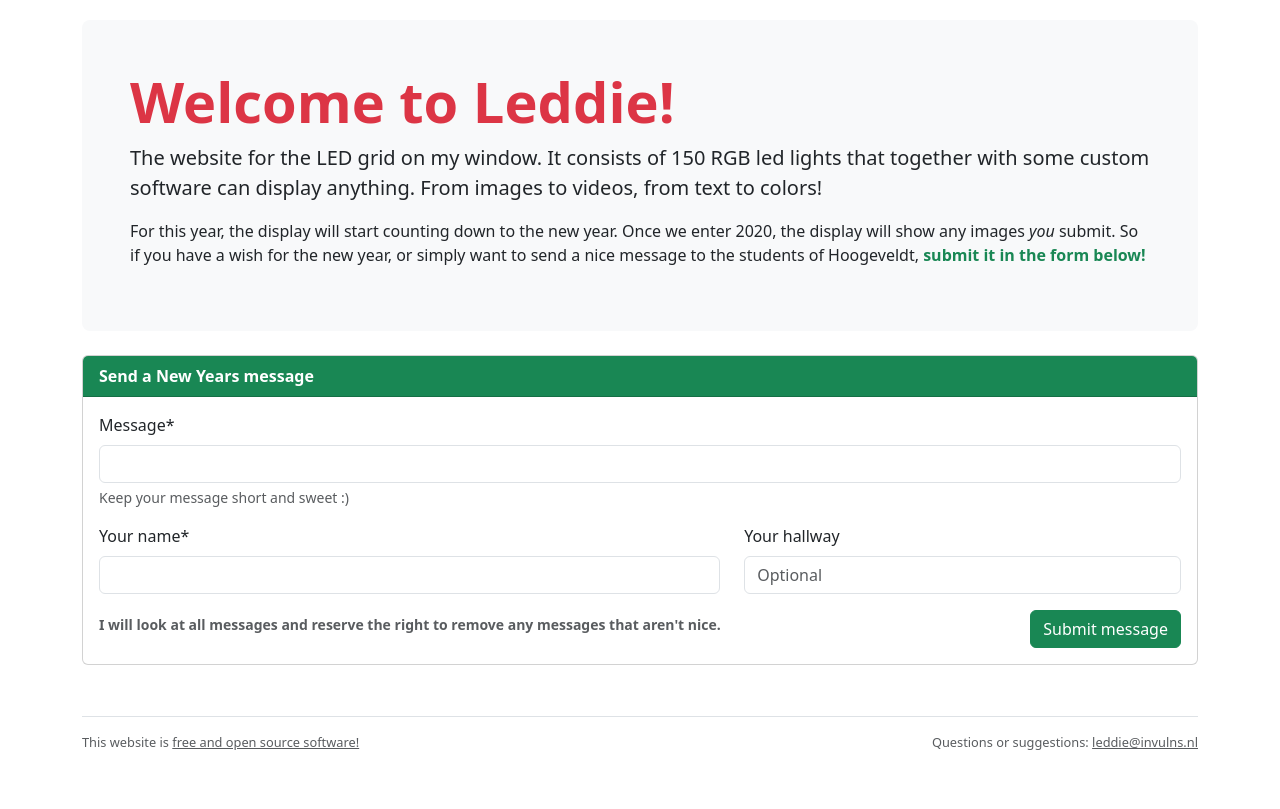
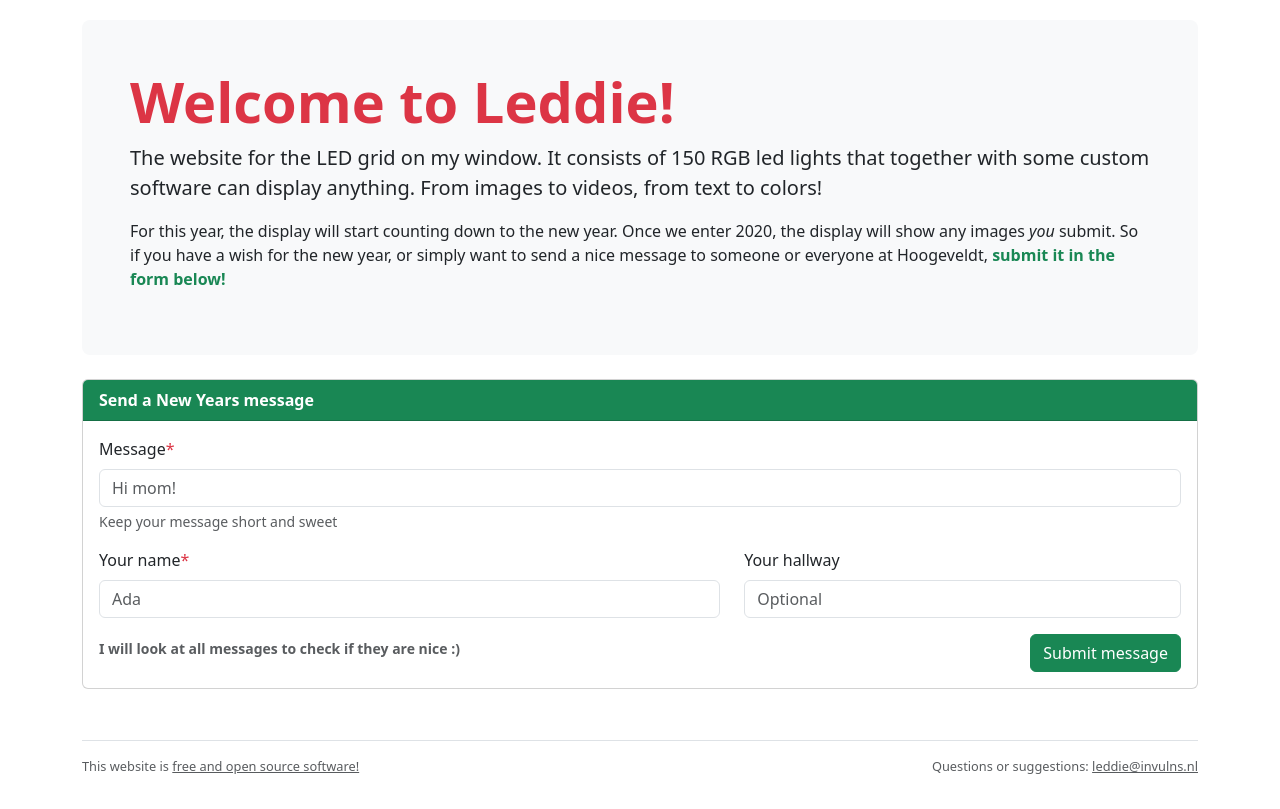
Before and after one commit to jchmrt/ildis, a Django app: template suggestions/templates/suggestions/index.html in a window 1280 px wide. Shown: the part 57-866 px from the top of the page. Before the commit the page ends 807 px from the top, so only its background shows below. Run offline with Django 3.2, Linux system fonts and the light colour scheme; the template is opened without the code that fills it, so the values that code supplies are empty; some libraries are stand-ins or nearby versions.

Commit message:
Improve suggestions template and message

```diff
--- a/suggestions/templates/suggestions/index.html
+++ b/suggestions/templates/suggestions/index.html
@@ -23,7 +23,7 @@
   <p>
     For this year, the display will start counting down to the new year. Once we enter 2020, the
     display will show any images <em>you</em> submit. So if you have a wish for the new year, or
-    simply want to send a nice message to the students of Hoogeveldt, <span class="text-success
+    simply want to send a nice message to someone or everyone at Hoogeveldt, <span class="text-success
     fw-bold">submit it in the form below!</span>
 </div>
 
@@ -40,23 +40,25 @@
 
       <div class="mb-3">
         <label for="suggestion-text-input" class="form-label">
-          Message*
+          Message<span class="text-danger">*</span>
         </label>
         <input type="text" class="form-control" id="suggestion-text-input"
                maxlength="200" required
+               placeholder="Hi mom!"
                name="suggestion-text">
         <div class="form-text">
-          Keep your message short and sweet :)
+          Keep your message short and sweet
         </div>
       </div>
 
       <div class="mb-3 row">
         <div class="col-7">
           <label for="suggestion-sender-input" class="form-label">
-            Your name*
+            Your name<span class="text-danger">*</span>
           </label>
           <input type="text" class="form-control" id="suggestion-sender-input"
                  maxlength="100" required
+                 placeholder="Ada"
                  name="suggestion-sender">
         </div>
         <div class="col-5">
@@ -73,7 +75,7 @@
 
       <div class="row justify-content-between">
         <div class="text-muted fw-bold form-text col-8">
-        I will look at all messages and reserve the right to remove any messages that aren't nice.
+        I will look at all messages to check if they are nice :)
         </div>
         <div class="col-4 text-end">
         <button type="submit" class="btn btn-success">Submit message</button>
--- a/suggestions/views.py
+++ b/suggestions/views.py
@@ -25,8 +25,5 @@ def send(request):
                               sender_hallway = hallway_number)
     suggestion.save()
 
-    messages.success(request, """Successfully added your message!
-I will look at it and if it's nice it will be displayed as soon as
-2022 starts!
-""")
+    messages.success(request, """Successfully submitted your message!""")
     return HttpResponseRedirect(reverse('suggestions:index'))
```
